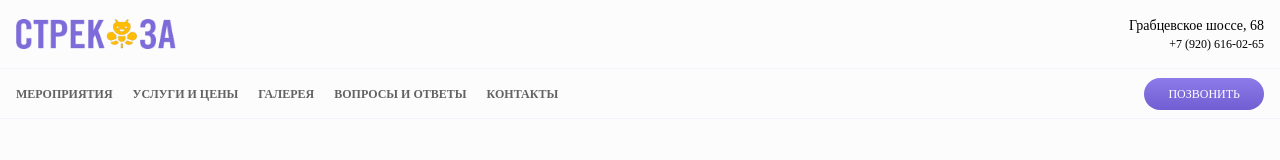
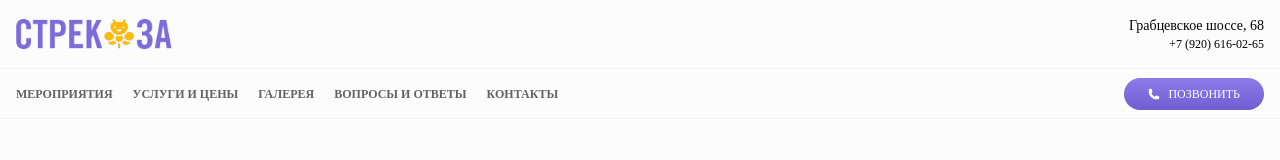
Before and after one commit to developer-samara-web/strekoza94.ru, a Next.js app: page / in a window 1280 px wide. Shown: the top 160 px of the page. Built offline with nearby package versions, Linux system fonts and the light colour scheme; a web font is replaced by a local one.

Commit message:
refactor: reorganize CSS and update header structure

```diff
--- a/components/Header/Header.css
+++ b/components/Header/Header.css
@@ -1,29 +1,60 @@
 @reference "../../app/globals.css";
 
-.header{
-	@apply flex flex-col justify-center items-center w-full;
+.header {
+	/* Layout */
+	@apply flex flex-col items-center justify-center;
+
+	/* Sizing */
+	@apply w-full;
 }
 
-.header__inner{
-	@apply flex items-center justify-center w-full border-b border-slate-100;
+
+.header__inner {
+	/* Layout */
+	@apply flex w-full items-center justify-center;
+
+	/* Appearance */
+	@apply border-b border-slate-100;
 }
 
-.header__row{
-	@apply flex items-center justify-between container p-4;
+
+.header__row {
+	/* Layout */
+	@apply container flex items-center justify-between;
+
+	/* Spacing */
+	@apply p-4;
 }
 
-.header__row--bottom{
-	@apply px-4 py-3 lg:px-4 lg:py-0;
+
+.header__row--bottom {
+	/* Spacing */
+	@apply px-4 py-3;
+
+	/* Responsive */
+	@apply lg:px-4 lg:py-0;
 }
 
-.header__content{
-	@apply flex flex-col justify-center items-end;
+
+.header__logo {
+	/* Sizing */
+	@apply h-[30px] w-auto;
 }
 
-.header__address{
+
+.header__content {
+	/* Layout */
+	@apply flex flex-col items-end justify-center;
+}
+
+
+.header__address {
+	/* Typography */
 	@apply text-sm font-medium;
 }
 
-.header__phone{
+
+.header__phone {
+	/* Typography */
 	@apply text-xs;
 }
--- a/components/Header/Header.js
+++ b/components/Header/Header.js
@@ -1,21 +1,23 @@
 import "./Header.css";
 
 import Image from "next/image";
+import Section from "@/ui/Section/Section";
+import Button from "@/ui/Button/Button";
 import Navbar from "@/components/ui/Navbar/Navbar";
-import Button from "@/ui/Button/Button";
 import NavbarMobile from "@/ui/Navbar/NavbarMobile";
-import Section from "@/ui/Section/Section";
+import { PhoneIcon } from '@heroicons/react/24/solid';
 
 const Header = () => {
 
-	const navbar = [
+	const { menu, contacts, button } = {
+		menu: [
 			{
 				title: "Мероприятия",
-			href: "#"
+				href: "#events"
 			},
 			{
 				title: "Услуги и цены",
-			href: "#"
+				href: "#price"
 			},
 			{
 				title: "Галерея",
@@ -29,20 +31,23 @@ const Header = () => {
 				title: "Контакты",
 				href: "#"
 			},
-	]
-
-	const contacts = {
+		],
+		contacts: {
 			address: "Грабцевское шоссе, 68",
 			phone: "+7 (920) 616-02-65",
-		buttonName: "Позвонить",
-		buttonPhone: "tel:+79991234567"
+		},
+		button: {
+			name: "Позвонить",
+			phone: "tel:+79991234567",
+			icon: <PhoneIcon className="size-3" />
+		}
 	}
 
 	return (
 		<Section className="header">
 			<div className="header__inner">
 				<div className="header__row">
-					<Image src="/images/logo.png" width={160} height={100} loading="eager" alt="logo" />
+					<Image className="header__logo" src="/images/logo.png" width={208} height={40} loading="eager" alt="logo" />
 					<div className="header__content">
 						<span className="header__address">{contacts.address}</span>
 						<span className="header__phone">{contacts.phone}</span>
@@ -51,10 +56,17 @@ const Header = () => {
 			</div>
 			<div className="header__inner">
 				<div className="header__row header__row--bottom">
-					<NavbarMobile navbar={navbar} />
-					<Navbar navbar={navbar} />
+					<NavbarMobile navbar={menu} />
+					<Navbar navbar={menu} />
 					<div className="header__content">
-						<Button type="link" className="button button-sm button-primary" url={contacts.buttonPhone} text="Позвонить" />
+						<Button
+							type="link"
+							className="button button-sm button-primary"
+							url={button.phone}
+							icon={button.icon}
+							iconPosition="left"
+							text={button.name}
+						/>
 					</div>
 				</div>
 			</div>
```
Lines whose indentation alone changed are shown as unchanged.
